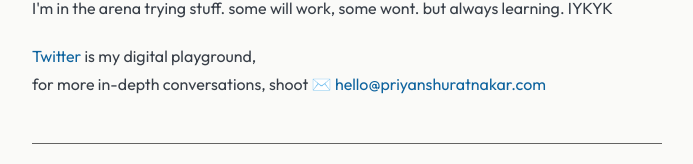
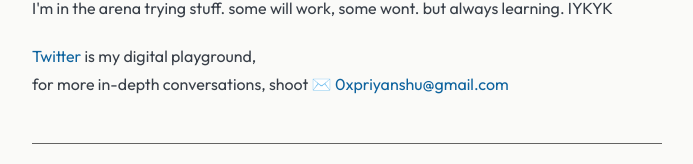
Before and after one commit to priyanshuratnakar/ratnakar.xyz, a Next.js app: page / in a window 1280 px wide. Shown: the part 550-714 px from the top of the page, without its empty margins (293-986 px from the left). Built offline with nearby package versions, Linux system fonts and the light colour scheme.

Commit message:
Update index.tsx
email update

```diff
--- a/pages/index.tsx
+++ b/pages/index.tsx
@@ -63,7 +63,7 @@ export default function Home() {
               </Text>
               <Text>
               <a href="https://twitter.com/priynshuratnakr" style={{ color: "#005B99" }} target={"_blank"} rel={"noreferrer"}>Twitter</a> is my digital playground,<br></br>
-              for more in-depth conversations, shoot ✉️ <a href="mailto:hello@priyanshuratnakar.com" style={{ color: "#005B99" }}>hello@priyanshuratnakar.com</a>
+              for more in-depth conversations, shoot ✉️ <a href="mailto:0xpriyanshu@gmail.com" style={{ color: "#005B99" }}>0xpriyanshu@gmail.com</a>
               </Text>
             </Flex>
           </Flex>
```
